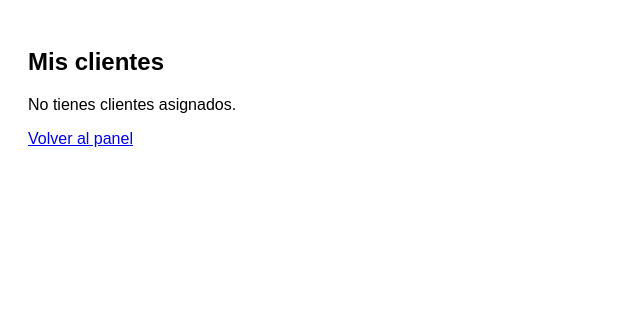
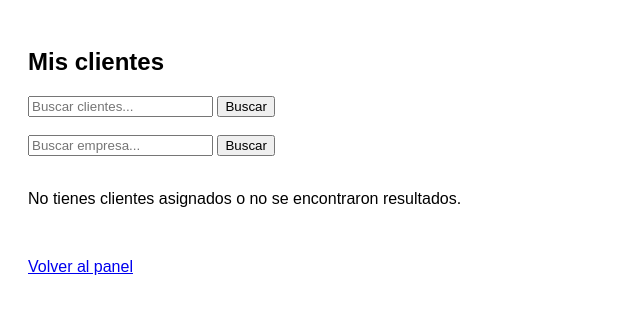
Before and after one commit to yliqi2/crm-php, a PHP site: page /index.php?action=listadoclientes in a window 1280 px wide. Shown: the top 314 px of the page, without its empty margins (0-640 px from the left). Run offline with PHP 8.4, Linux system fonts and the light colour scheme; the visitor is signed in with stand-in values (Sample User, id 1).

Commit message:
Refactorizar las vistas y los métodos del controlador relacionados con el usuario para mejorar la funcionalidad de búsqueda de clientes y el manejo de sesiones.

```diff
--- a/src/controller/user_controller.php
+++ b/src/controller/user_controller.php
@@ -32,18 +32,8 @@ class UserController {
         return $rows;
     }
 
-    /**
-     * Obtiene un cliente por id solo si el usuario en sesión es el responsable.
-     * Retorna un array asociativo con los datos del cliente o null si no existe / no tiene permisos.
-     *
-     * @param int $id_cliente
-     * @return array|null
-     */
+
     public function getClienteIfOwner($id_cliente) {
-        if (session_status() === PHP_SESSION_NONE) {
-            session_start();
-        }
-
         if (!isset($_SESSION['id_usuario'])) {
             return null; // no hay sesión
         }
@@ -84,4 +74,54 @@ class UserController {
         $stmt->close();
         return $success;
     }
+
+    public function searchClientesByName($name) {
+
+        $id_usuario = (int) $_SESSION['id_usuario'];
+        $name_like = '%' . $name . '%';
+
+        $db = new DB();
+        $conexion = $db->getConnection();
+
+        $stmt = $conexion->prepare("SELECT * FROM cliente WHERE usuario_responsable = ? AND nombre_completo LIKE ?");
+        if (!$stmt) {
+            return [];
+        }
+        $stmt->bind_param('is', $id_usuario, $name_like);
+        $stmt->execute();
+        $res = $stmt->get_result();
+        $rows = [];
+        if ($res) {
+            while ($r = $res->fetch_assoc()) {
+                $rows[] = $r;
+            }
+        }
+        $stmt->close();
+        return $rows;
+    }
+
+    public function searchClientesByEmpresa($empresa) {
+
+        $id_usuario = (int) $_SESSION['id_usuario'];
+        $empresa_like = '%' . $empresa . '%';
+
+        $db = new DB();
+        $conexion = $db->getConnection();
+
+        $stmt = $conexion->prepare("SELECT * FROM cliente WHERE usuario_responsable = ? AND empresa LIKE ?");
+        if (!$stmt) {
+            return [];
+        }
+        $stmt->bind_param('is', $id_usuario, $empresa_like);
+        $stmt->execute();
+        $res = $stmt->get_result();
+        $rows = [];
+        if ($res) {
+            while ($r = $res->fetch_assoc()) {
+                $rows[] = $r;
+            }
+        }
+        $stmt->close();
+        return $rows;
+    }
 }
--- a/src/view/editarclientes.php
+++ b/src/view/editarclientes.php
@@ -1,11 +1,6 @@
 <?php
 // Formulario de edición de cliente (solo propietario)
 require_once __DIR__ . '/../controller/user_controller.php';
-
-if (!isset($_SESSION['id_usuario'])) {
-    header('Location: index.php?action=login');
-    exit;
-}
 
 $uc = new UserController();
 
--- a/src/view/listadoclientes.php
+++ b/src/view/listadoclientes.php
@@ -2,12 +2,30 @@
 // Lista de clientes asignados al usuario en sesión
 require_once __DIR__ . '/../controller/user_controller.php';
 
-$uc = new UserController();
-$clientes = $uc->getClientesForOwner();
-
 if (!isset($_SESSION['id_usuario'])) {
     header('Location: index.php?action=login');
     exit;
+}
+
+$uc = new UserController();
+
+// Comprobar si hay búsqueda (GET o POST)
+$searchCliente = '';
+$searchEmpresa = '';
+if (isset($_POST['search']) && trim($_POST['search']) !== '') {
+    $searchCliente = trim($_POST['search']);
+}
+if (isset($_POST['searchEmpresa']) && trim($_POST['searchEmpresa']) !== '') {
+    $searchEmpresa = trim($_POST['searchEmpresa']);
+}
+
+// Ejecutar búsqueda o listar todos
+if ($searchCliente !== '') {
+    $clientes = $uc->searchClientesByName($searchCliente);
+} elseif ($searchEmpresa !== '') {
+    $clientes = $uc->searchClientesByEmpresa($searchEmpresa);
+} else {
+    $clientes = $uc->getClientesForOwner();
 }
 
 ?>
@@ -29,13 +47,34 @@ if (!isset($_SESSION['id_usuario'])) {
 <body>
     <h2>Mis clientes</h2>
 
+    <form method="post">
+        <input type="text" name="search" placeholder="Buscar clientes..." value="<?php echo htmlspecialchars($searchCliente, ENT_QUOTES, 'UTF-8'); ?>" />
+        <button type="submit">Buscar</button>
+        <?php if ($searchCliente !== ''): ?>
+            <a href="index.php?action=listadoclientes" style="margin-left:10px;">Reset</a>
+        <?php endif; ?>
+    </form>
+    <br>
+    <form method="post">
+        <input type="text" name="searchEmpresa" placeholder="Buscar empresa..." value="<?php echo htmlspecialchars($searchEmpresa, ENT_QUOTES, 'UTF-8'); ?>" />
+        <button type="submit">Buscar</button>
+        <?php if ($searchEmpresa !== ''): ?>
+            <a href="index.php?action=listadoclientes" style="margin-left:10px;">Reset</a>
+        <?php endif; ?>
+    </form>
+
     <?php if ($_GET['updated'] ?? false): ?>
+        <br>
         <p style="color:green;">Cliente actualizado correctamente.</p>
+        <br>
     <?php endif; ?>
 
     <?php if (empty($clientes)): ?>
-        <p>No tienes clientes asignados.</p>
+        <br>
+        <p>No tienes clientes asignados o no se encontraron resultados.</p>
+        <br>
     <?php else: ?>
+        <br>
         <table>
             <thead>
                 <tr>
--- a/src/view/vendedor.php
+++ b/src/view/vendedor.php
@@ -23,8 +23,6 @@ if (!isset($_SESSION['id_usuario'])) {
         <p>Bienvenido, <strong><?php echo htmlspecialchars($_SESSION['nombre_completo'] ?? '', ENT_QUOTES, 'UTF-8'); ?></strong></p>
         <p>Email: <?php echo htmlspecialchars($_SESSION['email'] ?? '', ENT_QUOTES, 'UTF-8'); ?></p>
         <p>Rol: <?php echo htmlspecialchars($_SESSION['role'] ?? 'vendedor', ENT_QUOTES, 'UTF-8'); ?></p>
-    <!-- <p>Administrador: <?php echo (isset($_SESSION['role']) && $_SESSION['role'] === 'admin') ? 'Sí' : 'No'; ?></p> -->
-
         <p><a href="index.php?action=logout">Cerrar sesión</a></p>
     </div>
 
```
